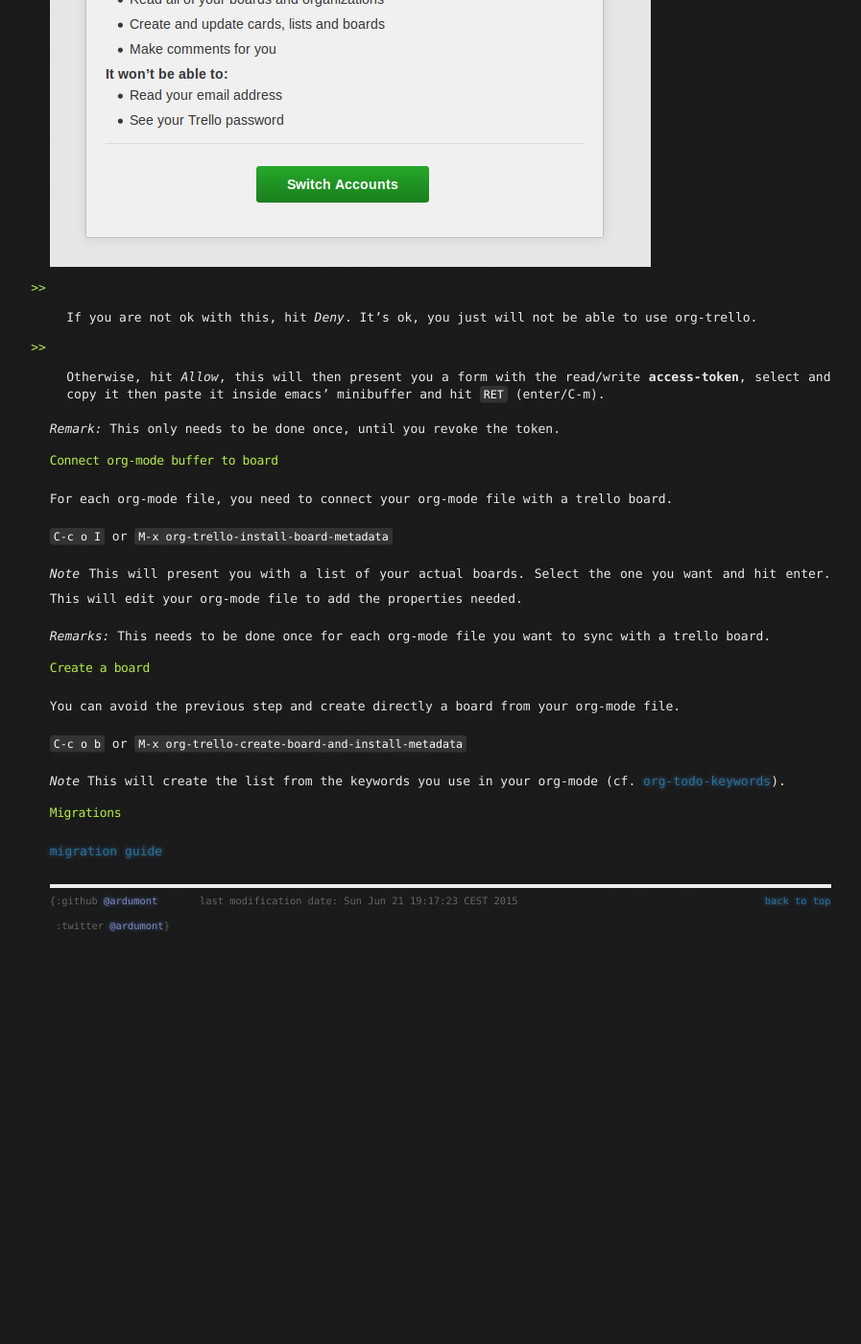
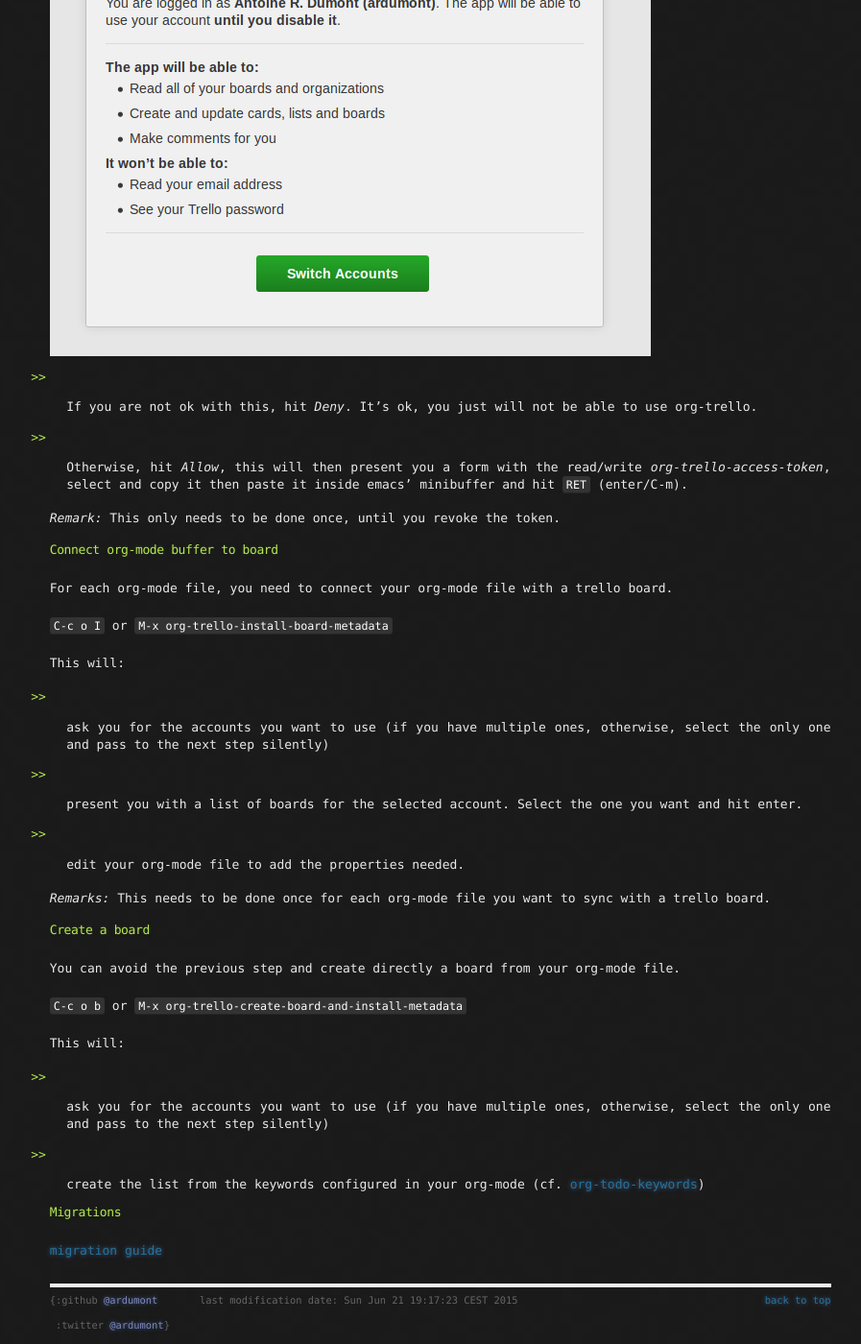
Before and after one commit to org-trello/org-trello.github.io, a Jekyll site: the page built from trello-setup.md, in a window 1280 px wide and 1400 px high, scrolled down 970 px. Shown: the whole window at 96% size, without its empty margins (197-1094 px from the left). Built offline with Jekyll 4.4.1, drawn with Linux system fonts in a browser that asks for light colours; nearby versions of some CDN libraries; library files that are not in the unit come from our copies; Markdown is read by kramdown in place of the engine named in the settings; before the commit the page ends 1954 px from its top, so only the background shows below that; some of the changed text lies outside the part shown.

Commit message:
Update to the latest behavior

```diff
--- a/trello-setup.md
+++ b/trello-setup.md
@@ -6,38 +6,56 @@ date:   2014-03-16 11:01:52
 
 ## Credentials
 
-Install the **consumer-key** and the read-write **access-token** for org-trello to be able to work in your name with your trello boards.
+Install the *org-trello-consumer-key* and the read-write *org-trello-access-token*
+for org-trello to be able to work in your name with your trello boards.
 
 <kbd>C-c o i</kbd> or <kbd>M-x org-trello-install-key-and-token</kbd>
 
 *Note*
-First, ensure that the web browser that emacs is configured to use is started, and that you are logged in to Trello in it.
+First, ensure that the web browser that emacs is configured to use is started,
+and that you are logged in to Trello in it.
 
 This command will:
 
-- open your browser for you to select and copy your **consumer-key** (Developer API Keys / key entry) and paste it inside emacs' minibuffer (hit <kbd>RET</kbd> when done).
+- ask for an account name (no verification is made about it). User can simply
+input the login account.
+
+- open your browser for you to select and copy your *org-trello-consumer-key*
+(Developer API Keys / key entry) and paste it inside emacs' minibuffer
+(hit <kbd>RET</kbd> when done).
 
 <img src="./images/trello-credentials/retrieve-consumer-key.png" />
 
-- open a second tab to ask you to authorize org-trello to work in your name on your account
+- open a second tab to ask you to authorize org-trello to work in your name
+on your account
 
 <img src="./images/trello-credentials/authorize-org-trello.png" />
 
-- If you are not ok with this, hit *Deny*. It's ok, you just will not be able to use org-trello.
+- If you are not ok with this, hit *Deny*.
+It's ok, you just will not be able to use org-trello.
 
-- Otherwise, hit *Allow*, this will then present you a form with the read/write **access-token**, select and copy it then paste it inside emacs' minibuffer and hit <kbd>RET</kbd> (enter/C-m).
+- Otherwise, hit *Allow*, this will then present you a form with the read/write
+*org-trello-access-token*, select and copy it then paste it inside emacs'
+minibuffer and hit <kbd>RET</kbd> (enter/C-m).
 
 *Remark:* This only needs to be done once, until you revoke the token.
 
 ## Connect org-mode buffer to board
 
-For each org-mode file, you need to connect your org-mode file with a trello board.
+For each org-mode file, you need to connect your org-mode file with a trello
+board.
 
 <kbd>C-c o I</kbd> or <kbd>M-x org-trello-install-board-metadata</kbd>
 
-*Note*
-This will present you with a list of your actual boards. Select the one you want and hit enter.
-This will edit your org-mode file to add the properties needed.
+This will:
+
+- ask you for the accounts you want to use (if you have multiple ones,
+otherwise, select the only one and pass to the next step silently)
+
+- present you with a list of boards for the selected account.
+Select the one you want and hit enter.
+
+- edit your org-mode file to add the properties needed.
 
 *Remarks:*
 This needs to be done once for each org-mode file you want to sync with a trello board.
@@ -48,8 +66,13 @@ You can avoid the previous step and create directly a board from your org-mode f
 
 <kbd>C-c o b</kbd> or <kbd>M-x org-trello-create-board-and-install-metadata</kbd>
 
-*Note*
-This will create the list from the keywords you use in your org-mode (cf. [org-todo-keywords](http://orgmode.org/manual/In_002dbuffer-settings.html)).
+This will:
+
+- ask you for the accounts you want to use (if you have multiple ones,
+otherwise, select the only one and pass to the next step silently)
+
+- create the list from the keywords configured in your org-mode
+(cf. [org-todo-keywords](http://orgmode.org/manual/In_002dbuffer-settings.html))
 
 ## Migrations
 
```
